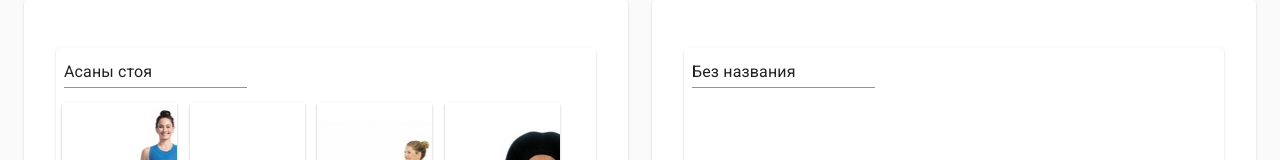
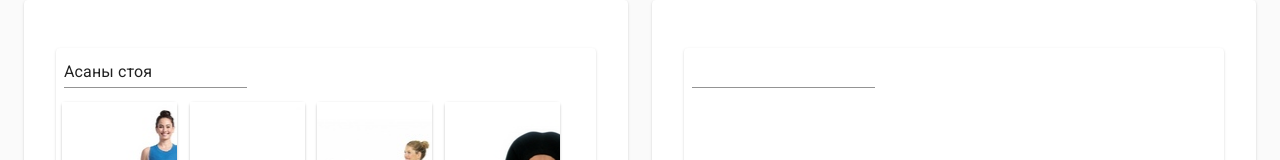
Before and after one commit to Zadovsky/YogaSequenceBuilder, a React (Create React App) app: page / in a window 1280 px wide. Shown: the top 160 px of the page. Built offline with nearby package versions, Linux system fonts and the light colour scheme.

Commit message:
Сделал работу с TextField через props.value

```diff
--- a/src/components/AsanasGrid.js
+++ b/src/components/AsanasGrid.js
@@ -106,7 +106,6 @@ export default function AsanasGrid(props) {
   const {
     gridId,
     name,
-    language,
     isDragging,
     itIsSchedulePanel,
     startGridDragAction,
@@ -144,7 +143,7 @@ export default function AsanasGrid(props) {
       <Paper className={classes.root}>
         <TextField
           className={classes.textField}
-          defaultValue={itIsSchedulePanel ? "Без названия" : name[language]}
+          value={name}
           inputProps={{
             readOnly: itIsSchedulePanel ? false : true,
             onChange: e => onChangeGridNameAction(gridId, e)
--- a/src/containers/AsanasPanel.js
+++ b/src/containers/AsanasPanel.js
@@ -18,7 +18,7 @@ const useStyles = makeStyles(theme => ({
   }
 }));
 
-function createCardsArr(asanas) {
+function createCardsArr(asanas, language) {
   var cards = [];
   asanas.groups.forEach(group => {
     let gridCards = [];
@@ -30,7 +30,7 @@ function createCardsArr(asanas) {
 
     cards.push({
       gridKey: group.id,
-      gridName: group.name,
+      gridName: group.name[language],
       gridCards: gridCards
     });
   });
@@ -40,7 +40,7 @@ function createCardsArr(asanas) {
 
 function AsanasPanel(props) {
   const classes = useStyles();
-  const cards = createCardsArr(props.asanas);
+  const cards = createCardsArr(props.asanas, props.language);
 
   return (
     <div className="AsanasPanel">
```
